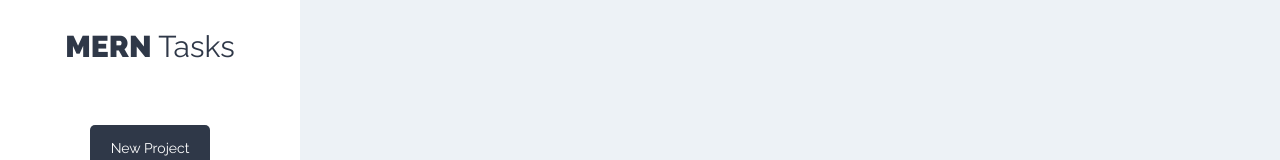
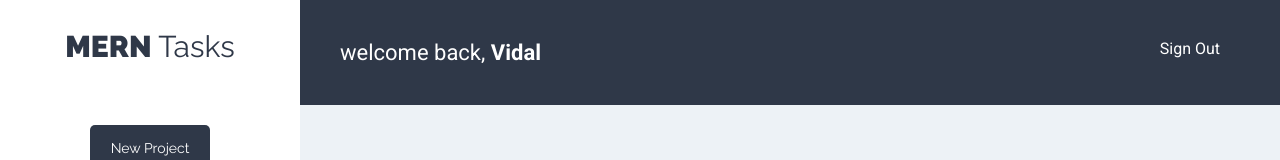
Before and after one commit to vidal-Rosc/MERN, a React (Create React App) app in the folder FrontEnd/client/: page /projects in a window 1280 px wide. Shown: the top 160 px of the page. Built offline with nearby package versions, Linux system fonts and the light colour scheme.

Commit message:
Adding  the component Bar

```diff
--- a/FrontEnd/client/src/components/projects/Projects.js
+++ b/FrontEnd/client/src/components/projects/Projects.js
@@ -1,5 +1,6 @@
 import React from 'react';
 import Sidebar from '../layout/Sidebar';
+import Bar from '../layout/Bar';
 
 
 const Projects = () => {
@@ -7,6 +8,7 @@ const Projects = () => {
         <div className="container-app">
             <Sidebar />
             <div className="main-section">
+                <Bar />
                 <main>
                     <div className="container-tasks">
 
```
